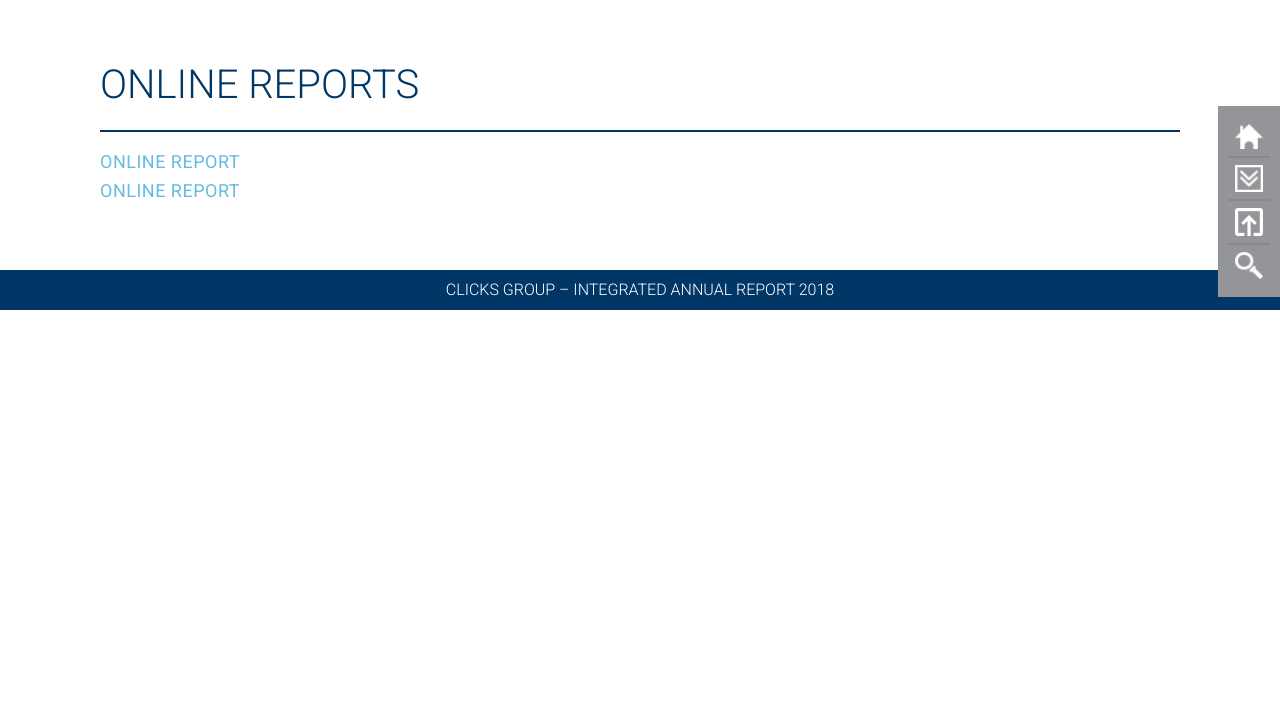
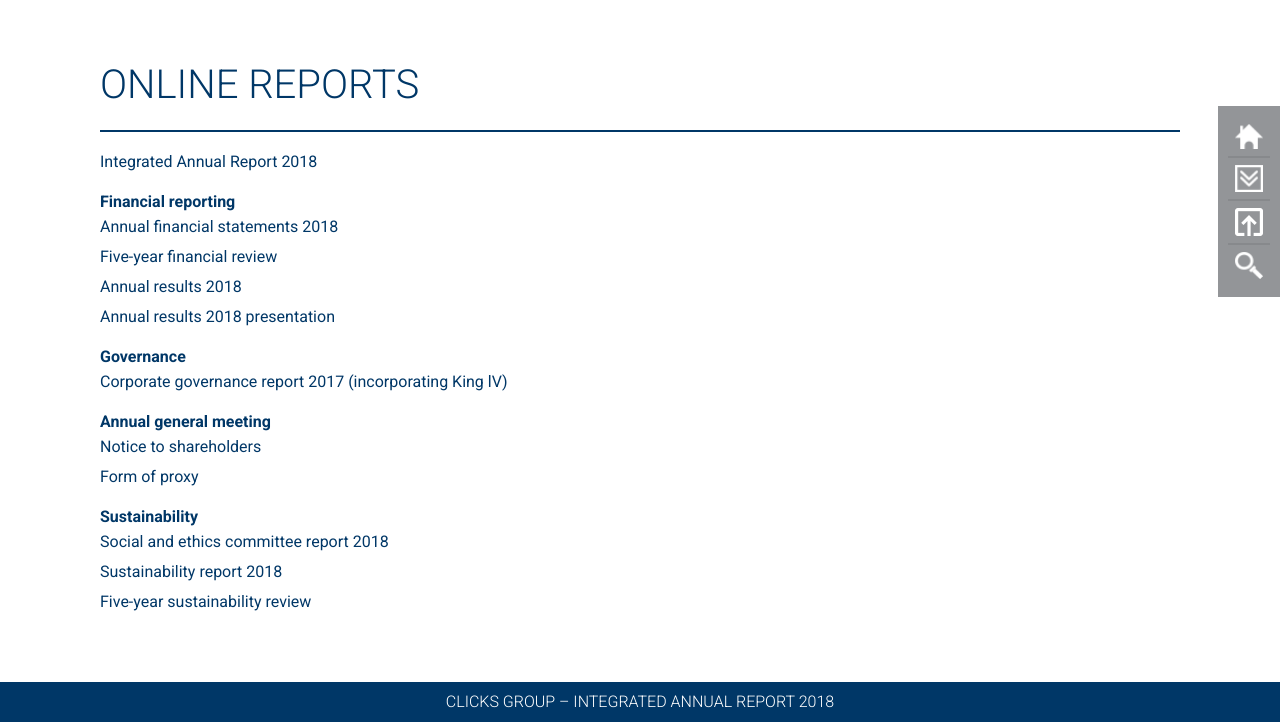
Before and after one commit to g2design/clicks_2018, a PHP site: page /pages/online_reports/online_reports.php in a window 1280 px wide. Shown: the part 254-976 px from the top of the page. Before the commit the page ends 564 px from the top, so only its background shows below. Run offline with PHP 8.4, Linux system fonts and the light colour scheme.

Commit message:
[Dev] Content population
[Dev] Content population

```diff
--- a/pages/online_reports/online_reports.php
+++ b/pages/online_reports/online_reports.php
@@ -11,10 +11,41 @@
                 <div class="row">
                     <div class="col-8">
                         <a href="">
-                            <h4 class="margin-bottom-10px sky-blue">Online Report</h4>
+                            <h5 class="margin-bottom-20px">Integrated Annual Report 2018</h5>
                         </a>
-                        <a href="">
-                            <h4 class="margin-bottom-10px sky-blue">Online Report</h4>
+                        <h5 class="margin-bottom-5px"><b class="dark-blue">Financial reporting</b></h5>
+                        <a href="assets/pdfs/online_reports/Clicks_AFS_2018_online.pdf" target="_blank">
+                            <h5 class="margin-bottom-10px">Annual financial statements 2018</h5>
+                        </a>
+                        <a href="assets/pdfs/online_reports/Clicks_Five_Year_2018_online.pdf" target="_blank">
+                            <h5 class="margin-bottom-10px">Five-year financial review</h5>
+                        </a>
+                        <a href="assets/pdfs/online_reports/Clicks_Analyst_Oct2018_web.pdf" target="_blank">
+                            <h5 class="margin-bottom-10px">Annual results 2018</h5>
+                        </a>
+                        <a href="assets/pdfs/online_reports/Clicks_Group_Annual_Results_2018-Analyst_Presentation_FINAL.pdf" target="_blank">
+                            <h5 class="margin-bottom-20px">Annual results 2018 presentation</h5>
+                        </a>
+                        <h5 class="margin-bottom-5px"><b class="dark-blue">Governance</b></h5>
+                        <a href="" target="_blank">
+                            <h5 class="margin-bottom-20px">Corporate governance report 2017 (incorporating King lV)</h5>
+                        </a>
+                        <h5 class="margin-bottom-5px"><b class="dark-blue">Annual general meeting</b></h5>
+                        <a href="assets/pdfs/online_reports/Clicks_AGM_2018_online.pdf" target="_blank">
+                            <h5 class="margin-bottom-10px">Notice to shareholders</h5>
+                        </a>
+                        <a href="assets/pdfs/online_reports/Clicks_Form_of_Proxy_2018_online.pdf" target="_blank">
+                            <h5 class="margin-bottom-20px">Form of proxy</h5>
+                        </a>
+                        <h5 class="margin-bottom-5px"><b class="dark-blue">Sustainability</b></h5>
+                        <a href="" target="_blank">
+                            <h5 class="margin-bottom-10px">Social and ethics committee report 2018</h5>
+                        </a>
+                        <a href="" target="_blank">
+                            <h5 class="margin-bottom-10px">Sustainability report 2018</h5>
+                        </a>
+                        <a href="" target="_blank">
+                            <h5 class="margin-bottom-10px">Five-year sustainability review</h5>
                         </a>
                     </div>
                 </div>
--- a/snippets/header.php
+++ b/snippets/header.php
@@ -48,7 +48,21 @@
 									<span class="blue">Downloads</span>
 									<div class="dropdown">
 										<ul>
-											<li></li>
+										<li class="margin-bottom-10px"><a href="" target="_blank">Integrated Annual Report 2018</a></li>
+											<li><b class="dark-blue">Financial reporting</b></li>
+											<li><a href="assets/pdfs/online_reports/Clicks_AFS_2018_online.pdf" target="_blank">Annual financial statements 2018</a></li>
+											<li><a href="assets/pdfs/online_reports/Clicks_Five_Year_2018_online.pdf" target="_blank">Five-year financial review</a></li>
+											<li><a href="assets/pdfs/online_reports/Clicks_Analyst_Oct2018_web.pdf" target="_blank">Annual results 2018</a></li>
+											<li class="margin-bottom-10px"><a href="assets/pdfs/online_reports/Clicks_Group_Annual_Results_2018-Analyst_Presentation_FINAL.pdf" target="_blank">Annual results 2018 presentation</a></li>
+											<li><b class="dark-blue">Governance</b></li>
+											<li class="margin-bottom-10px"><a href="" target="_blank">Corporate governance report 2018 (incorporating King lV)</a></li>
+											<li><b class="dark-blue">Annual general meeting</b></li>
+											<li><a href="assets/pdfs/online_reports/Clicks_AGM_2018_online.pdf" target="_blank">Notice to shareholders</a></li>
+											<li class="margin-bottom-10px"><a href="assets/pdfs/online_reports/Clicks_Form_of_Proxy_2018_online.pdf" target="_blank">Form of proxy</a></li>
+											<li><b class="dark-blue">Sustainability</b></li>
+											<li><a href="" target="_blank">Social and ethics committee report 2018</a></li>
+											<li><a href="" target="_blank">Sustainability report 2018</a></li>
+											<li><a href="" target="_blank">Five-year sustainability review</a></li>
 										</ul>
 									</div>
 								</li>
@@ -184,21 +198,21 @@
 									<a class="navbar-item d-flex align-items-center" href="pages/online_reports/online_reports">Online reports</a>
 									<div class="dropdown text-left">
 										<ul>
-											<li class="margin-bottom-10px"><a href="assets/pdfs/Clicks_IAR_2017.pdf" target="_blank">Integrated Annual Report 2017</a></li>
+											<li class="margin-bottom-10px"><a href="" target="_blank">Integrated Annual Report 2018</a></li>
 											<li><b class="dark-blue">Financial reporting</b></li>
-											<li><a href="assets/pdfs/Clicks_AFS_2017_online.pdf" target="_blank">Annual financial statements 2017</a></li>
-											<li><a href="assets/pdfs/Clicks_Five_Year_2017_online.pdf" target="_blank">Five-year financial review</a></li>
-											<li><a href="assets/pdfs/Clicks_Analyst_Oct2017_screen.pdf" target="_blank">Annual results 2017</a></li>
-											<li class="margin-bottom-10px"><a href="assets/pdfs/Clicks_Group_Annual_Results_2017_Analyst_Presentation_FINAL.pdf" target="_blank">Annual results 2017 presentation</a></li>
+											<li><a href="assets/pdfs/online_reports/Clicks_AFS_2018_online.pdf" target="_blank">Annual financial statements 2018</a></li>
+											<li><a href="assets/pdfs/online_reports/Clicks_Five_Year_2018_online.pdf" target="_blank">Five-year financial review</a></li>
+											<li><a href="assets/pdfs/online_reports/Clicks_Analyst_Oct2018_web.pdf" target="_blank">Annual results 2018</a></li>
+											<li class="margin-bottom-10px"><a href="assets/pdfs/online_reports/Clicks_Group_Annual_Results_2018-Analyst_Presentation_FINAL.pdf" target="_blank">Annual results 2018 presentation</a></li>
 											<li><b class="dark-blue">Governance</b></li>
-											<li class="margin-bottom-10px"><a href="assets/pdfs/Clicks_CorpGov_2017_online.pdf" target="_blank">Corporate governance report 2017 (incorporating King lV)</a></li>
+											<li class="margin-bottom-10px"><a href="" target="_blank">Corporate governance report 2018 (incorporating King lV)</a></li>
 											<li><b class="dark-blue">Annual general meeting</b></li>
-											<li><a href="assets/pdfs/Clicks_AGM_2017_online.pdf" target="_blank">Notice to shareholders</a></li>
-											<li class="margin-bottom-10px"><a href="assets/pdfs/Clicks_Form_of_Proxy_2017_online.pdf" target="_blank">Form of proxy</a></li>
+											<li><a href="assets/pdfs/online_reports/Clicks_AGM_2018_online.pdf" target="_blank">Notice to shareholders</a></li>
+											<li class="margin-bottom-10px"><a href="assets/pdfs/online_reports/Clicks_Form_of_Proxy_2018_online.pdf" target="_blank">Form of proxy</a></li>
 											<li><b class="dark-blue">Sustainability</b></li>
-											<li><a href="assets/pdfs/Clicks_Social&EthicsReport_2017_online.pdf" target="_blank">Social and ethics committee report 2017</a></li>
-											<li><a href="assets/pdfs/Sustainability_report_2017.pdf" target="_blank">Sustainability report 2017</a></li>
-											<li><a href="assets/pdfs/Clicks_SusIndicatorsReport_2017_online.pdf" target="_blank">Five-year sustainability review</a></li>
+											<li><a href="" target="_blank">Social and ethics committee report 2018</a></li>
+											<li><a href="" target="_blank">Sustainability report 2018</a></li>
+											<li><a href="" target="_blank">Five-year sustainability review</a></li>
 										</ul>
 									</div>
 								</li>
```
Also changed, not shown: index.php (+4 -4 lines), 6 other files.
